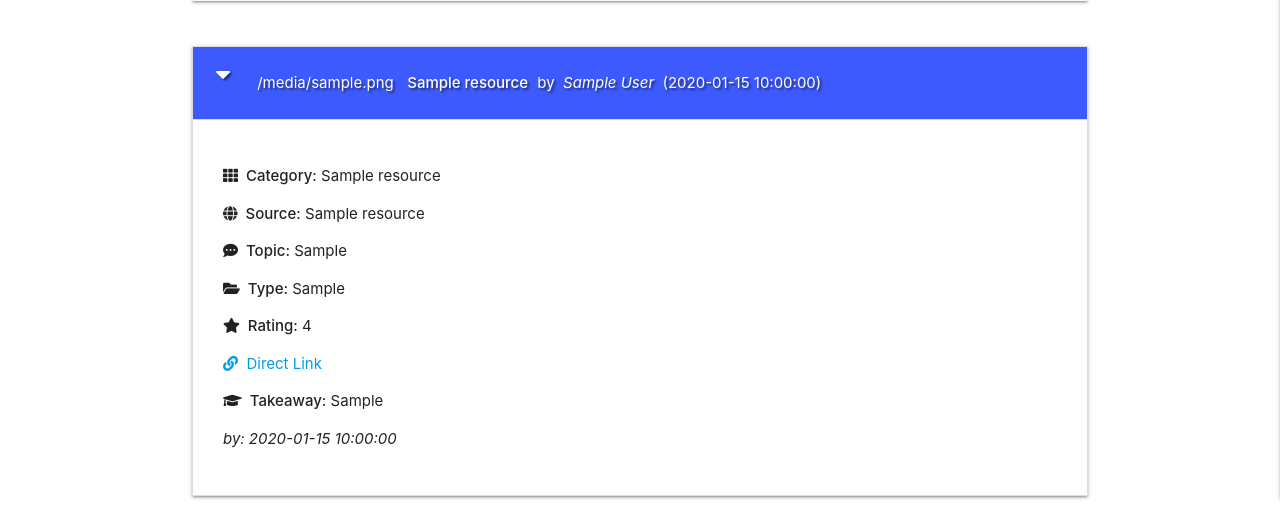
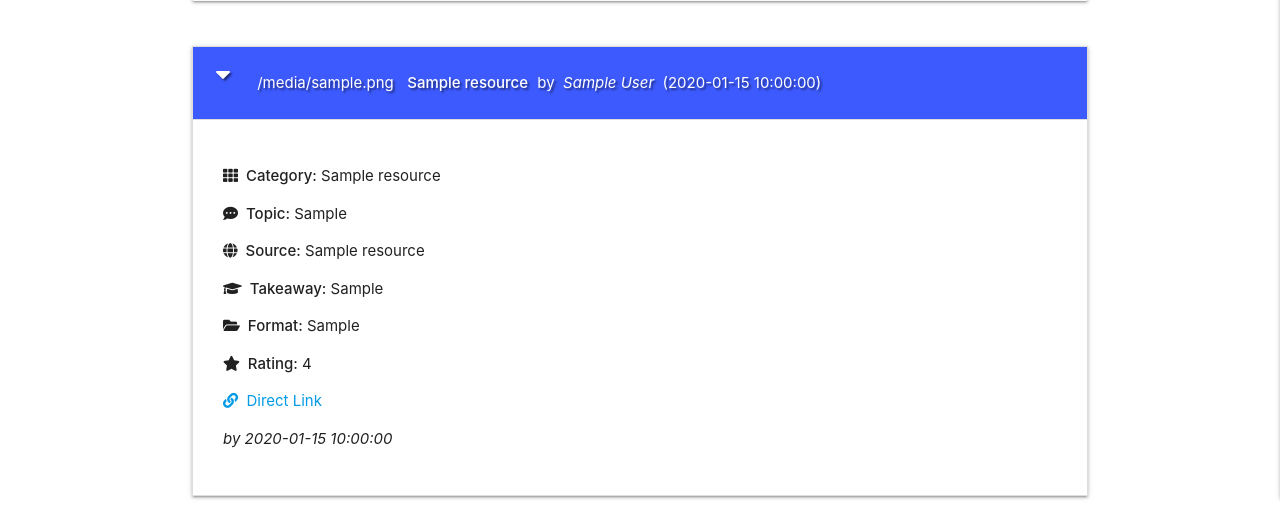
Before and after one commit to effiemanyos/ms3-pmresources, a Flask app: page / in a window 1280 px wide, after a click that opens the changed part. Shown: the part 362-873 px from the top of the page. Run offline with Flask 2, Linux system fonts and the light colour scheme; a database or web service that is not in the repository returns one stand-in record (values such as "Sample title"); some libraries are stand-ins or nearby versions.

Commit message:
Replace Type of resource for Format of resource

```diff
--- a/app.py
+++ b/app.py
@@ -118,7 +118,7 @@ def add_resource():
             "category_name": request.form.get("category_name"),
             "source_name": request.form.get("source_name"),
             "resource_topic": request.form.get("resource_topic"),
-            "resource_type": request.form.get("resource_type"),
+            "resource_format": request.form.get("resource_format"),
             "resource_rating": request.form.get("resource_rating"),
             "resource_url": request.form.get("resource_url"),
             "resource_takeaway": request.form.get("resource_takeaway"),
@@ -145,7 +145,7 @@ def edit_resource(resource_id):
             "category_name": request.form.get("category_name"),
             "source_name": request.form.get("source_name"),
             "resource_topic": request.form.get("resource_topic"),
-            "resource_type": request.form.get("resource_type"),
+            "resource_format": request.form.get("resource_format"),
             "resource_rating": request.form.get("resource_rating"),
             "resource_url": request.form.get("resource_url"),
             "resource_takeaway": request.form.get("resource_takeaway"),
--- a/templates/categories.html
+++ b/templates/categories.html
@@ -4,6 +4,7 @@
     <h3 class="center-align indigo-text text-accent-3">Manage Categories</h3>
     <br>
 
+    <!-- Add Category Button -->
     <div class="row">
         <div class="col s12 center-align">
             <a href="{{ url_for('add_category') }}" class="btn-large indigo accent-3 text-shadow">
@@ -13,6 +14,8 @@
     </div>
     <br>
 
+    <!-- All Categories -->
+    <br>
     <div class="row">
         {% for category in categories %}
             <div class="col s12 m3">
@@ -28,5 +31,6 @@
             </div>
         {% endfor %}
     </div>
+    <br>
 
 {% endblock %}
--- a/templates/resources.html
+++ b/templates/resources.html
@@ -52,13 +52,13 @@
           <!-- Resource Collapsible Body -->
           <div class="collapsible-body">
               <p><strong><i class="fas fa-th"></i>&nbsp; Category:</strong> {{ resource.category_name }}</p>
+              <p><strong><i class="fas fa-comment-dots"></i>&nbsp; Topic:</strong> {{ resource.resource_topic }}</p>
               <p><strong><i class="fas fa-globe"></i>&nbsp; Source:</strong> {{ resource.source_name }}</p>
-              <p><strong><i class="fas fa-comment-dots"></i>&nbsp; Topic:</strong> {{ resource.resource_topic }}</p>
-              <p><strong><i class="fas fa-folder-open"></i>&nbsp; Type:</strong> {{ resource.resource_type }}</p>
+              <p><strong><i class="fas fa-graduation-cap"></i>&nbsp; Takeaway:</strong> {{ resource.resource_takeaway }}</p>
+              <p><strong><i class="fas fa-folder-open"></i>&nbsp; Format:</strong> {{ resource.resource_format }}</p>
               <p><strong><i class="fas fa-star"></i>&nbsp; Rating:</strong> {{ resource.resource_rating }}</p>
               <a href="{{ resource.resource_url }}" target="_blank"><i class="fas fa-link"></i>&nbsp; Direct Link</i></a>
-              <p><strong><i class="fas fa-graduation-cap"></i>&nbsp; Takeaway:</strong> {{ resource.resource_takeaway }}</p>
-              <p><em>by: {{ resource.created_by }}</em></p>
+              <p><em>by {{ resource.created_by }}</em></p>
           </div>
         </li>
         {% endfor %}
```
Also changed, not shown: templates/add_resource.html (+5 -5 lines), templates/edit_resource.html (+6 -6 lines).
